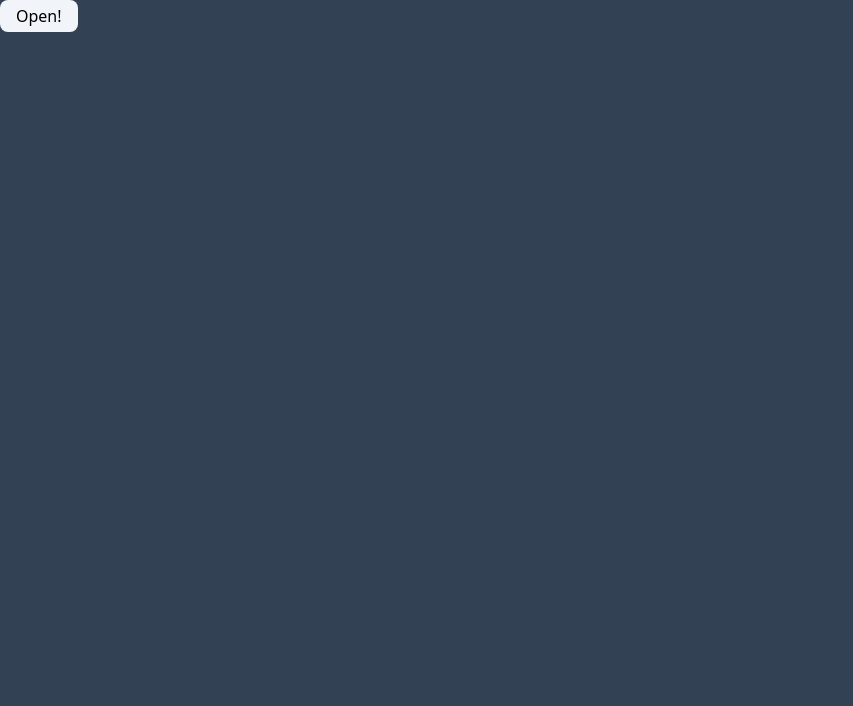
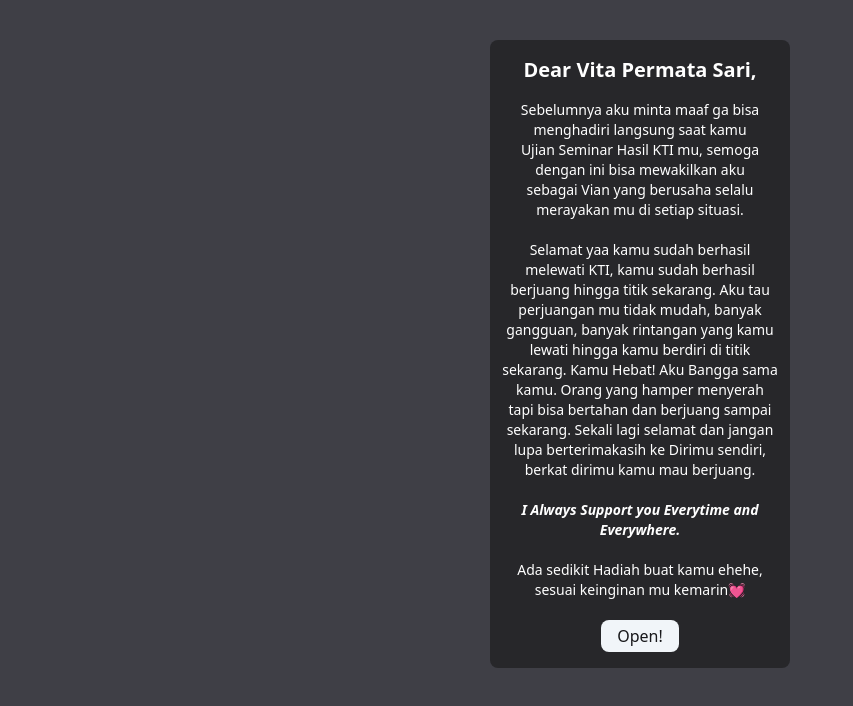
Before and after one commit to vianismee/flower-bucket, a website: page public/index.html in a window 1280 px wide. Shown: the whole page, without its empty margins (0-853 px from the left). Drawn offline with nearby package versions, Linux system fonts and the light colour scheme.

Commit message:
add caption

```diff
--- a/package.json
+++ b/package.json
@@ -4,12 +4,15 @@
   "main": "index.js",
   "scripts": {
     "test": "echo \"Error: no test specified\" && exit 1",
-    "dev" : "npx tailwindcss -i ./src/style.css -o ./public/src/output.css --watch"
+    "dev": "npx tailwindcss -i ./src/style.css -o ./public/src/output.css --watch"
   },
   "author": "",
   "license": "ISC",
   "description": "",
   "devDependencies": {
     "tailwindcss": "^3.4.3"
+  },
+  "dependencies": {
+    "lucide": "^0.379.0"
   }
 }
--- a/public/index.html
+++ b/public/index.html
@@ -3,15 +3,35 @@
 <head>
     <meta charset="UTF-8">
     <meta name="viewport" content="width=device-width, initial-scale=1.0">
-    <title>Document</title>
+    <link rel="icon" type="image/svg+xml" href="/public/icon/flower.svg">
+    <title>VITA | Graduation</title>
     <!-- Tailwind -->
     <link rel="stylesheet" href="./src/output.css">
+    <!-- Lucide -->
+    <script src="https://unpkg.com/lucide@latest"></script>
 </head>
-<body class="bg-slate-700">
-    <section>
-        <div>
-            <a href="/page/flower.html">
-                <button class="px-4 py-1 bg-slate-100 rounded-lg">
+<body class="bg-zinc-700">
+    <section class="flex place-items-center mt-10">
+        <div class="mx-auto w-[300px] px-3 py-4 bg-zinc-800 rounded-lg text-white text-center">
+            <article class="mb-5 grid gap-4 text-wrap">
+                <h1 class="font-bold text-xl">
+                    Dear Vita Permata Sari,
+                </h1>
+                <p class="text-sm w-full text-balance">
+                    Sebelumnya aku minta maaf ga bisa menghadiri langsung saat kamu Ujian Seminar Hasil KTI mu, semoga dengan ini bisa mewakilkan aku sebagai Vian yang berusaha selalu merayakan mu di setiap situasi.
+                    <br>
+                    <br>
+                    Selamat yaa kamu sudah berhasil melewati KTI, kamu sudah berhasil berjuang hingga titik sekarang. Aku tau perjuangan mu tidak mudah, banyak gangguan, banyak rintangan yang kamu lewati hingga kamu berdiri di titik sekarang. Kamu Hebat! Aku Bangga sama kamu. Orang yang hamper menyerah tapi bisa bertahan dan berjuang sampai sekarang. Sekali lagi selamat dan jangan lupa berterimakasih ke Dirimu sendiri, berkat dirimu kamu mau berjuang.
+                    <br>
+                    <br>
+                    <span class="font-bold italic">I Always Support you Everytime and Everywhere. </span>
+                    <br>
+                    <br>
+                    Ada sedikit Hadiah buat kamu ehehe, sesuai keinginan mu kemarin💓
+                </p>
+            </article>
+            <a href="./page/flower.html" class="">
+                <button class="px-4 py-1 bg-slate-100 rounded-lg text-zinc-900">
                     Open!
                 </button>
             </a>
```
Also changed, not shown: public/page/flower.html (+5 -0 lines), public/icon/flower.svg (added), public/src/output.css, 2 other files.
